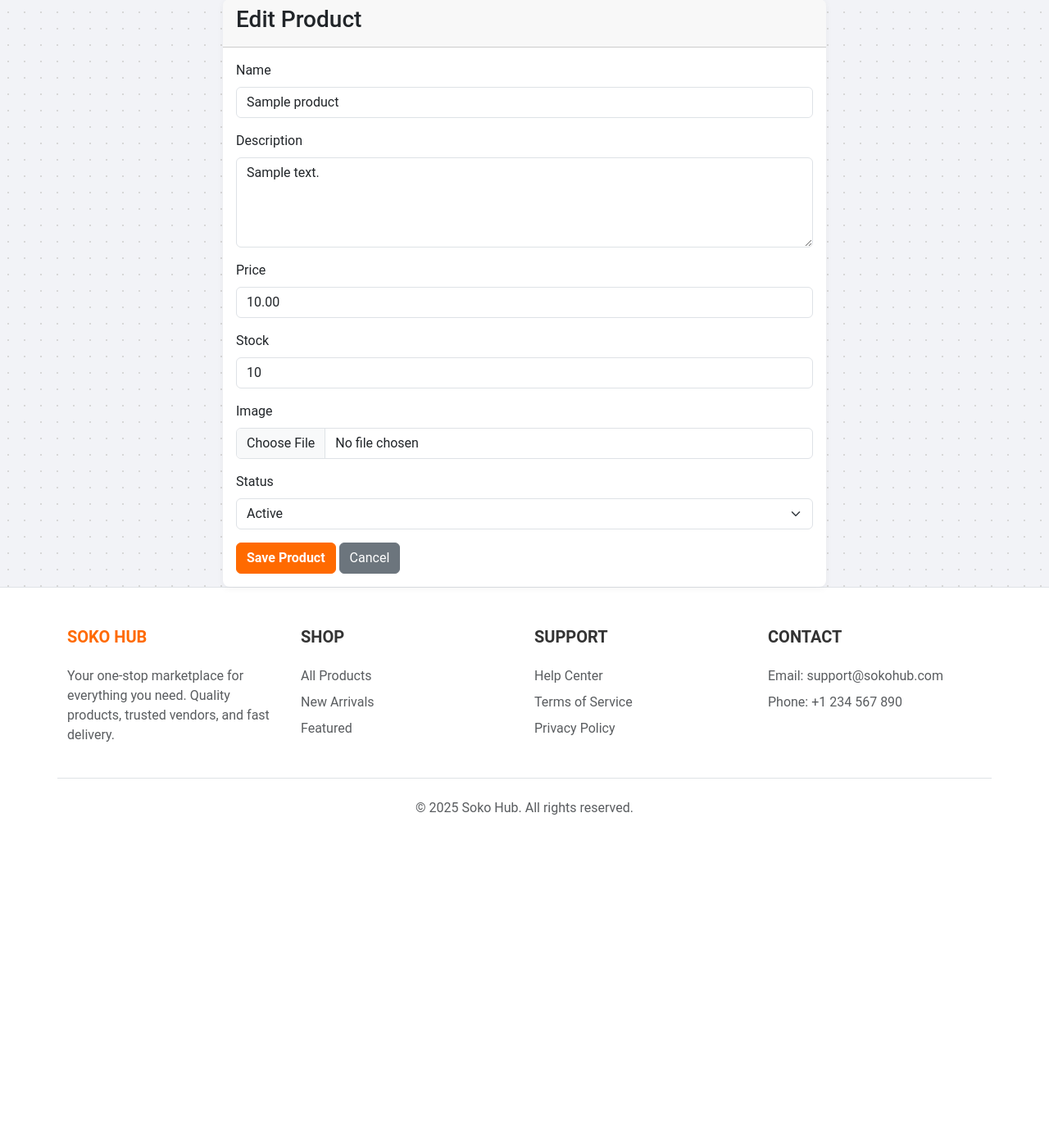
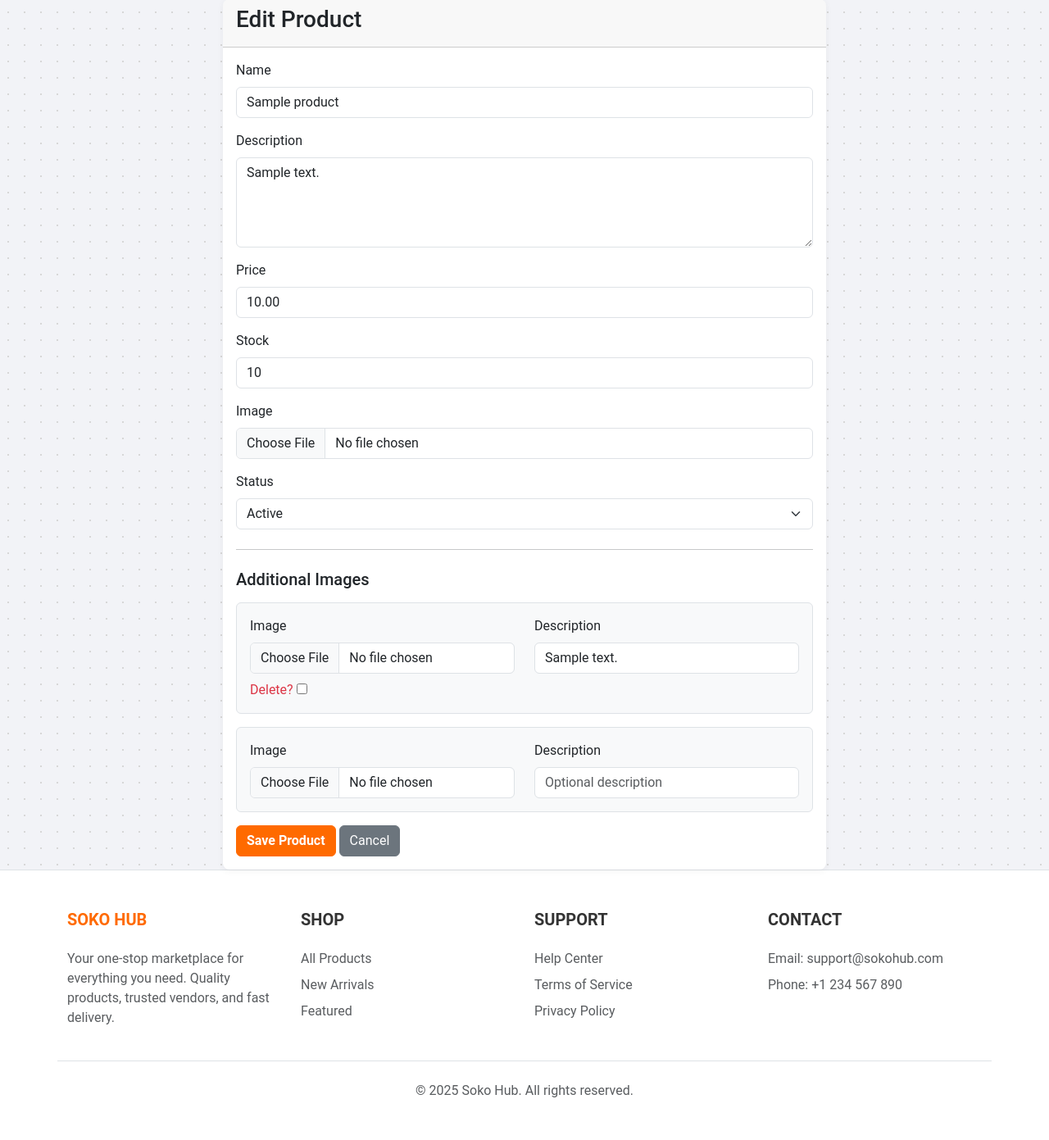
Before and after one commit to itbienvenu/sokohub, a Django app: page /vendor/products/edit/1/ in a window 1280 px wide. Shown: the part 95-1486 px from the top of the page at 82% size. Before the commit the page ends 1089 px from the top, so only its background shows below. Run offline with Django 5.2, Linux system fonts and the light colour scheme; a user stored in the database is signed in; tables that the repository leaves empty hold one stand-in row (values such as "Sample post"); some libraries are stand-ins or nearby versions.

Commit message:
Creating the option for vendor to upload multiple images on a signle product and thier description

```diff
--- a/products/forms.py
+++ b/products/forms.py
@@ -1,10 +1,11 @@
 from django import forms
-from .models import Product
+from .models import Product, ProductImage
+from django.forms import inlineformset_factory
 
 class ProductForm(forms.ModelForm):
     class Meta:
         model = Product
-        fields = ('name', 'description', 'price', 'stock', 'image', 'status')
+        fields = ['name', 'description', 'price', 'stock', 'image', 'status']
         widgets = {
             'name': forms.TextInput(attrs={'class': 'form-control'}),
             'description': forms.Textarea(attrs={'class': 'form-control', 'rows': 4}),
@@ -13,3 +14,17 @@ class ProductForm(forms.ModelForm):
             'image': forms.FileInput(attrs={'class': 'form-control'}),
             'status': forms.Select(attrs={'class': 'form-select'}),
         }
+
+class ProductImageForm(forms.ModelForm):
+    class Meta:
+        model = ProductImage
+        fields = ['image', 'description']
+        widgets = {
+            'image': forms.FileInput(attrs={'class': 'form-control'}),
+            'description': forms.TextInput(attrs={'class': 'form-control', 'placeholder': 'Optional description'}),
+        }
+
+ProductImageFormSet = inlineformset_factory(
+    Product, ProductImage, form=ProductImageForm,
+    extra=1, can_delete=True
+)
--- a/products/models.py
+++ b/products/models.py
@@ -17,3 +17,11 @@ class Product(models.Model):
 
     def __str__(self):
         return self.name
+
+class ProductImage(models.Model):
+    product = models.ForeignKey(Product, on_delete=models.CASCADE, related_name='additional_images')
+    image = models.ImageField(upload_to='product_images/')
+    description = models.CharField(max_length=255, blank=True)
+
+    def __str__(self):
+        return f"Image for {self.product.name}"
--- a/products/views.py
+++ b/products/views.py
@@ -2,11 +2,11 @@ from django.shortcuts import render, redirect, get_object_or_404
 from django.contrib.auth.decorators import login_required
 from accounts.decorators import vendor_required
 from .models import Product
-from .forms import ProductForm
+from .forms import ProductForm, ProductImageFormSet
 from orders.models import OrderItem
 
 def home(request):
-    products = Product.objects.filter(status='active').order_by('-created_at')[:8]
+    products = Product.objects.filter(status='active').order_by('-created_at').prefetch_related('additional_images')[:8]
     return render(request, 'products/home.html', {'products': products})
 
 def product_list(request):
@@ -44,26 +44,47 @@ def vendor_dashboard(request):
 def add_product(request):
     if request.method == 'POST':
         form = ProductForm(request.POST, request.FILES)
-        if form.is_valid():
+        formset = ProductImageFormSet(request.POST, request.FILES)
+        if form.is_valid() and formset.is_valid():
             product = form.save(commit=False)
             product.vendor = request.user
             product.save()
+
+            instances = formset.save(commit=False)
+            for instance in instances:
+                instance.product = product
+                instance.save()
+            formset.save_m2m() # Although no m2m here, good practice
+
             return redirect('vendor_product_list')
     else:
         form = ProductForm()
-    return render(request, 'products/product_form.html', {'form': form, 'title': 'Add New Product'})
+        formset = ProductImageFormSet()
+    return render(request, 'products/product_form.html', {
+        'form': form,
+        'formset': formset,
+        'title': 'Add New Product'
+    })
 
 @vendor_required
 def edit_product(request, pk):
     product = get_object_or_404(Product, pk=pk, vendor=request.user)
     if request.method == 'POST':
         form = ProductForm(request.POST, request.FILES, instance=product)
-        if form.is_valid():
+        formset = ProductImageFormSet(request.POST, request.FILES, instance=product)
+        if form.is_valid() and formset.is_valid():
             form.save()
+            formset.save()
             return redirect('vendor_product_list')
     else:
         form = ProductForm(instance=product)
-    return render(request, 'products/product_form.html', {'form': form, 'title': 'Edit Product', 'product': product})
+        formset = ProductImageFormSet(instance=product)
+    return render(request, 'products/product_form.html', {
+        'form': form,
+        'formset': formset,
+        'title': 'Edit Product',
+        'product': product
+    })
 
 @vendor_required
 def vendor_product_list(request):
--- a/templates/base.html
+++ b/templates/base.html
@@ -146,6 +146,7 @@
             event.detail.headers['X-CSRFToken'] = '{{ csrf_token }}';
         });
     </script>
+    {% block scripts %}{% endblock %}
 </body>
 
 </html>
--- a/templates/products/product_form.html
+++ b/templates/products/product_form.html
@@ -21,6 +21,33 @@
                         {% endif %}
                     </div>
                     {% endfor %}
+
+                    <hr class="my-4">
+                    <h5 class="mb-3">Additional Images</h5>
+                    {{ formset.management_form }}
+                    <div id="image-form-list">
+                        {% for form in formset %}
+                        <div class="image-form mb-3 p-3 border rounded bg-light">
+                            {{ form.id }}
+                            <div class="row">
+                                <div class="col-md-6">
+                                    <label class="form-label">Image</label>
+                                    {{ form.image }}
+                                </div>
+                                <div class="col-md-6">
+                                    <label class="form-label">Description</label>
+                                    {{ form.description }}
+                                </div>
+                            </div>
+                            {% if form.instance.pk %}
+                            <div class="mt-2">
+                                <label class="text-danger">Delete?</label> {{ form.DELETE }}
+                            </div>
+                            {% endif %}
+                        </div>
+                        {% endfor %}
+                    </div>
+
                     <button type="submit" class="btn btn-primary">Save Product</button>
                     <a href="{% url 'vendor_dashboard' %}" class="btn btn-secondary">Cancel</a>
                 </form>
```
Also changed, not shown: templates/products/home.html (+13 -1 lines), templates/products/product_detail.html (+28 -2 lines), products/migrations/0002_productimage.py (added).
